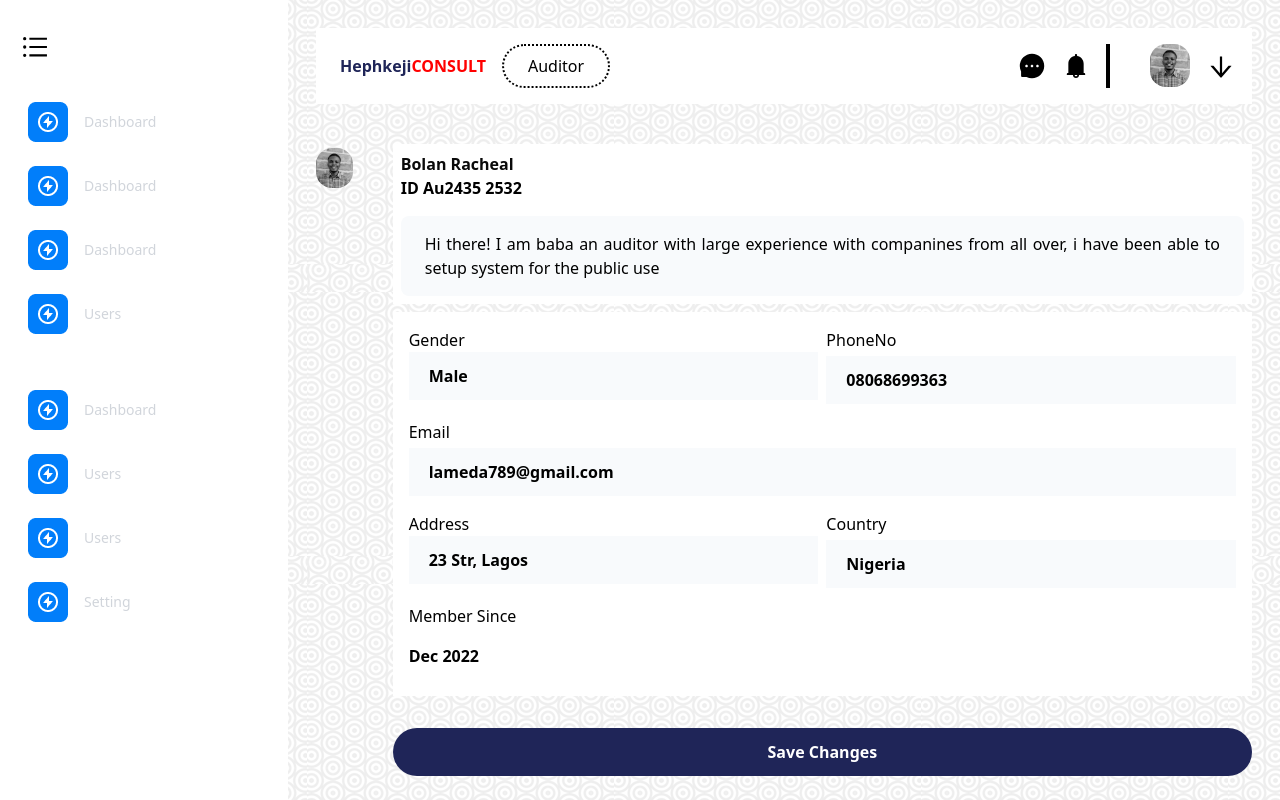
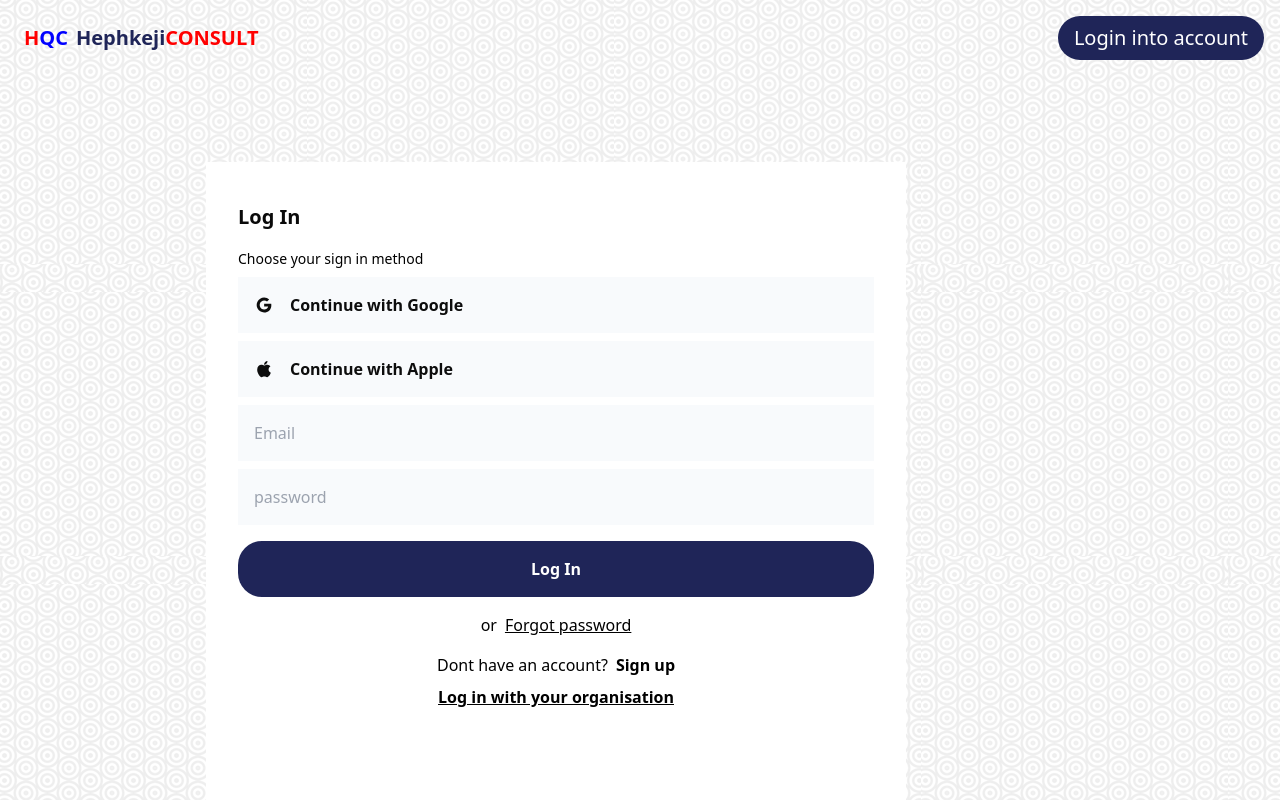
Before and after one commit to alaguton-pako/Hephkeji-Consult-Assesment, a React (Create React App) app: page / in a window 1280 px wide. Shown: the top 800 px of the page. Built offline with nearby package versions, Linux system fonts and the light colour scheme.

Commit message:
small changes

```diff
--- a/src/App.js
+++ b/src/App.js
@@ -1,20 +1,20 @@
 import React from "react";
-// import SignIn from "./components/signIn/SignIn";
+import SignIn from "./components/signIn/SignIn";
 import Dashboard from "./components/dashboard/Dashboard"
-// import {Routes, Route} from 'react-router-dom'
+import {Routes, Route} from 'react-router-dom'
 
 function App() {
   return (
     <>
 
     {/* <SignIn/> */}
-    <Dashboard/>
-    {/* <Routes>
+    {/* <Dashboard/> */}
+    <Routes>
 
       <Route path='/' element={<SignIn/>}/>
       <Route path="dashboard" element={<Dashboard/>}/>
 
-    </Routes> */}
+    </Routes>
 
 
 
--- a/src/components/dashboard/DashboardSidebar.jsx
+++ b/src/components/dashboard/DashboardSidebar.jsx
@@ -1,5 +1,7 @@
 import { useState } from "react";
 import logo from '../../assets/logo.png'
+import logo1 from '../../assets/Search.png'
+import logo2 from '../../assets/logo.png'
 import { AiOutlineBars } from "react-icons/ai";
 import MainDash from "./MainDash";
 
@@ -39,7 +41,7 @@ const DashboardSidebar = () => {
             >
 
               {/* <img src={`.\src\assets/${Menu.src}.png`} /> */}
-              <img src={logo} alt=""/>
+              <img src={logo} alt="img"/>
               <span className={`${!open && "hidden"} origin-left duration-200`}>
                 {Menu.title}
               </span>
--- a/src/components/dashboard/MainDash.jsx
+++ b/src/components/dashboard/MainDash.jsx
@@ -39,10 +39,10 @@ const MainDash = () => {
         </div>
       </div>
 
-      {/* <div className="bg-[#0d0d0d]">
-      </div> */}
+      <div className="bg-[#0d0d0d] h-10 w-full ">
+      </div>
 
-      <div className="w-auto">
+      <div className="w-[80%] mx-auto">
         <div className="pt-10 flex gap-10">
           <div className="h-10 mt-1 w-10">
             <img
--- a/src/components/signIn/SignInFooter.jsx
+++ b/src/components/signIn/SignInFooter.jsx
@@ -8,7 +8,7 @@ const SignInFooter = () => {
         <li className="pt-8">@HQC-SPACE 2023</li>
         <div className="flex justify-between gap-10 items-end">
           <li className="">Privacy policy</li>
-          <li className="">
+          <li className="flex flex-col items-center">
             <div>
               <AiFillWechat size={25} />
             </div>
--- a/src/components/signIn/SignInForm.jsx
+++ b/src/components/signIn/SignInForm.jsx
@@ -11,15 +11,19 @@ const SignInForm = () => {
             Choose your sign in method
           </p>
 
-          <div className="text-[#0d0d0d] relative w-full cursor-pointer font-bold p-4 bg-slate-50 ">
-            Continue with Google
-            <div className="absolute inset-y-[18px] mr-8 right-4 left-0">
+
+          <div className="text-[#0d0d0d] space-x-4 flex items-center  w-full cursor-pointer font-bold p-4 bg-slate-50 ">
+            <div className="mr-4">
                 <AiOutlineGoogle  size={20}/>
             </div>
+            Continue with Google
           </div>
-          <div className="text-[#0d0d0d] cursor-pointer font-bold p-4 mt-2 bg-slate-50">
+          <div className="text-[#0d0d0d] flex items-center  cursor-pointer font-bold p-4 mt-2 bg-slate-50">
+            <div className="mr-4">
+            <AiFillApple size={20}/>
+
+            </div>
             Continue with Apple
-            <AiFillApple size={20}/>
           </div>
 
           <input type="email" className="bg-slate-50 w-full p-4 mt-2" placeholder="Email" />
--- a/src/index.js
+++ b/src/index.js
@@ -2,11 +2,14 @@ import React from 'react';
 import ReactDOM from 'react-dom/client';
 import './index.css';
 import App from './App';
+import {BrowserRouter} from 'react-router-dom'
 
 
 const root = ReactDOM.createRoot(document.getElementById('root'));
 root.render(
   <React.StrictMode>
+    <BrowserRouter>
     <App />
+    </BrowserRouter>
   </React.StrictMode>
 );
```
